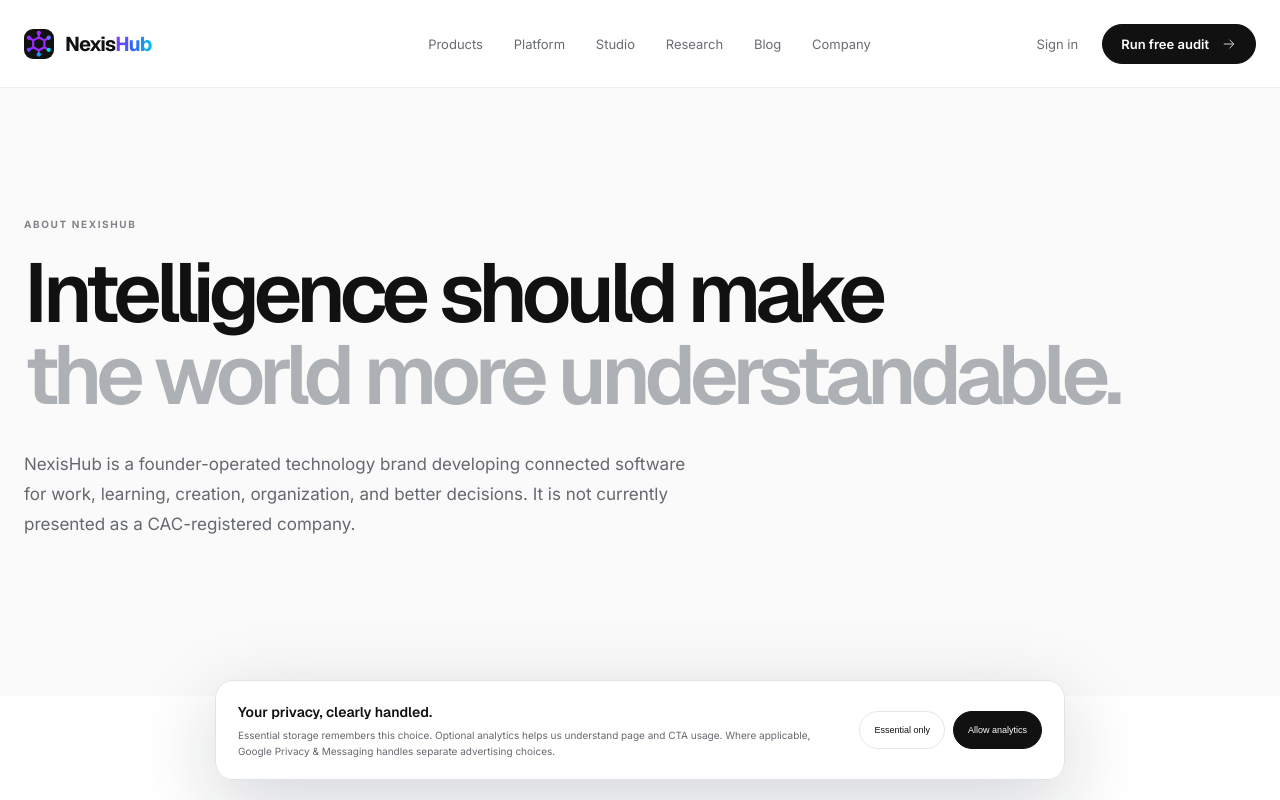
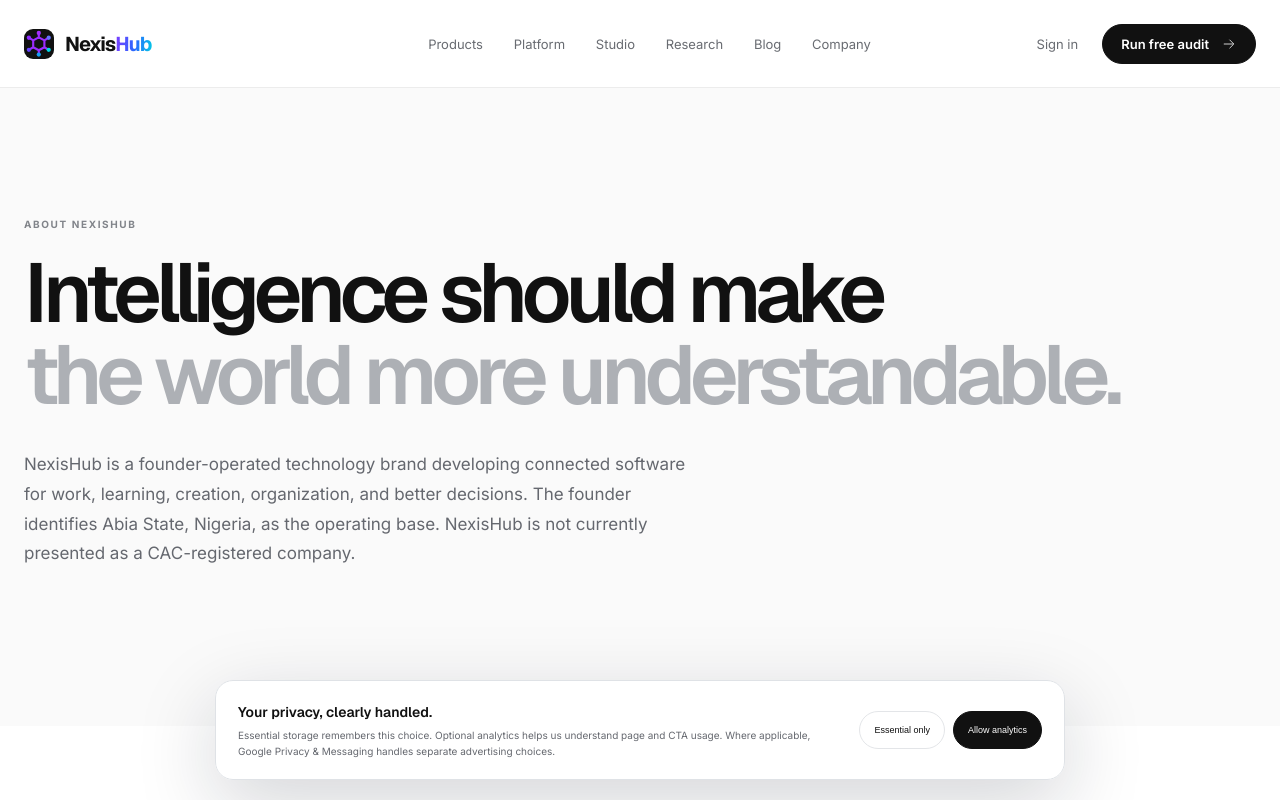
Before and after one commit to kellyxy110/NexisHub, a Next.js app in the folder website/: page /about in a window 1280 px wide. Shown: the top 800 px of the page. Built offline with nearby package versions, Linux system fonts and the light colour scheme.

Commit message:
docs(legal): reconcile founder operating-base disclosure with current main

```diff
--- a/website/src/app/about/page.tsx
+++ b/website/src/app/about/page.tsx
@@ -20,11 +20,11 @@
 export default function AboutPage() {
   return (
     <><SiteHeader light /><main className="about-page">
-      <section className="about-hero"><div className="shell"><p className="kicker">About NexisHub</p><h1>Intelligence should make<br /><span>the world more understandable.</span></h1><p>NexisHub is a founder-operated technology brand developing connected software for work, learning, creation, organization, and better decisions. It is not currently presented as a CAC-registered company.</p></div></section>
+      <section className="about-hero"><div className="shell"><p className="kicker">About NexisHub</p><h1>Intelligence should make<br /><span>the world more understandable.</span></h1><p>NexisHub is a founder-operated technology brand developing connected software for work, learning, creation, organization, and better decisions. The founder identifies Abia State, Nigeria, as the operating base. NexisHub is not currently presented as a CAC-registered company.</p></div></section>
       <section className="about-belief"><div className="shell about-belief-grid"><p className="kicker">What we believe</p><div><h2>Technology should solve real problems. Not create more.</h2><p>We build focused products on a shared foundation so teams get software that feels simple without rebuilding identity, intelligence, analytics, and design for every new idea.</p></div></div></section>
       <section className="about-system"><div className="shell"><div className="about-system-heading"><div><p className="kicker kicker--light">One connected product vision</p><h2>Products above.<br />Infrastructure below.</h2></div><p>SiteNexis is the first live proof point. TeachNexis and EventNexis now extend the same connected product foundation.</p></div><div className="about-platform"><div className="about-products"><span>SiteNexis <b>Live</b></span><span>TeachNexis <b>Live</b></span><span>LogicLand</span><span>EventNexis <b>Live</b></span><span>CareBridge</span></div><div className="about-core"><Mark /><strong>NexisHub platform</strong><small>Identity · Intelligence · Analytics · Design</small></div></div></div></section>
       <section className="about-values"><div className="shell"><div className="about-values-heading"><p className="kicker">Our operating principles</p><h2>How we choose<br />what to build.</h2></div><div className="about-values-grid">{values.map(([title, text], index) => <article key={title}><span>0{index + 1}</span><h3>{title}</h3><p>{text}</p></article>)}</div></div></section>
-      <section className="about-founder"><div className="shell founder-grid"><div className="founder-portrait"><Image src="/images/founder.jpeg" alt="Ekeleme Kelechi David, founder of NexisHub" width={720} height={1120} priority /></div><div className="founder-copy"><p className="kicker">The founder</p><h2>Ekeleme Kelechi David</h2><p className="founder-role">Founder and current individual operator · AI visibility researcher · Educator · Developer</p><p>NexisHub currently operates under its founder&apos;s personal name while business registration remains pending. Product availability and legal arrangements for each product should be checked on its own website.</p><p>Ekeleme founded NexisHub and SiteNexis after observing that strong content could rank well in traditional search and still remain invisible to AI systems. His work focuses on making machine understanding measurable, explainable, and useful to the people creating the work.</p><p>He brings together teaching, web development, and research into AI retrieval, machine trust, entity clarity, and the systems that shape how information is discovered.</p><a className="inline-link" href="https://sitenexis.vercel.app/founder" target="_blank" rel="noopener noreferrer">Read the founder story <Arrow /></a></div></div></section>
+      <section className="about-founder"><div className="shell founder-grid"><div className="founder-portrait"><Image src="/images/founder.jpeg" alt="Ekeleme Kelechi David, founder of NexisHub" width={720} height={1120} priority /></div><div className="founder-copy"><p className="kicker">The founder</p><h2>Ekeleme Kelechi David</h2><p className="founder-role">Founder and current individual operator · AI visibility researcher · Educator · Developer</p><p>NexisHub currently operates under its founder&apos;s personal name in Abia State, Nigeria, while business registration remains pending. Product availability and legal arrangements for each product should be checked on its own website.</p><p>Ekeleme founded NexisHub and SiteNexis after observing that strong content could rank well in traditional search and still remain invisible to AI systems. His work focuses on making machine understanding measurable, explainable, and useful to the people creating the work.</p><p>He brings together teaching, web development, and research into AI retrieval, machine trust, entity clarity, and the systems that shape how information is discovered.</p><a className="inline-link" href="https://sitenexis.vercel.app/founder" target="_blank" rel="noopener noreferrer">Read the founder story <Arrow /></a></div></div></section>
       <section className="trusted-section"><div className="shell trusted-inner"><p className="kicker">Trusted by</p><div className="trusted-list"><a href="https://genshipyard.com" target="_blank" rel="noopener noreferrer">genshipyard<span>.com</span></a><a href="https://truvyx.org" target="_blank" rel="noopener noreferrer">truvyx<span>.org</span></a></div></div></section>
     </main><SiteFooter /></>
   );
```
